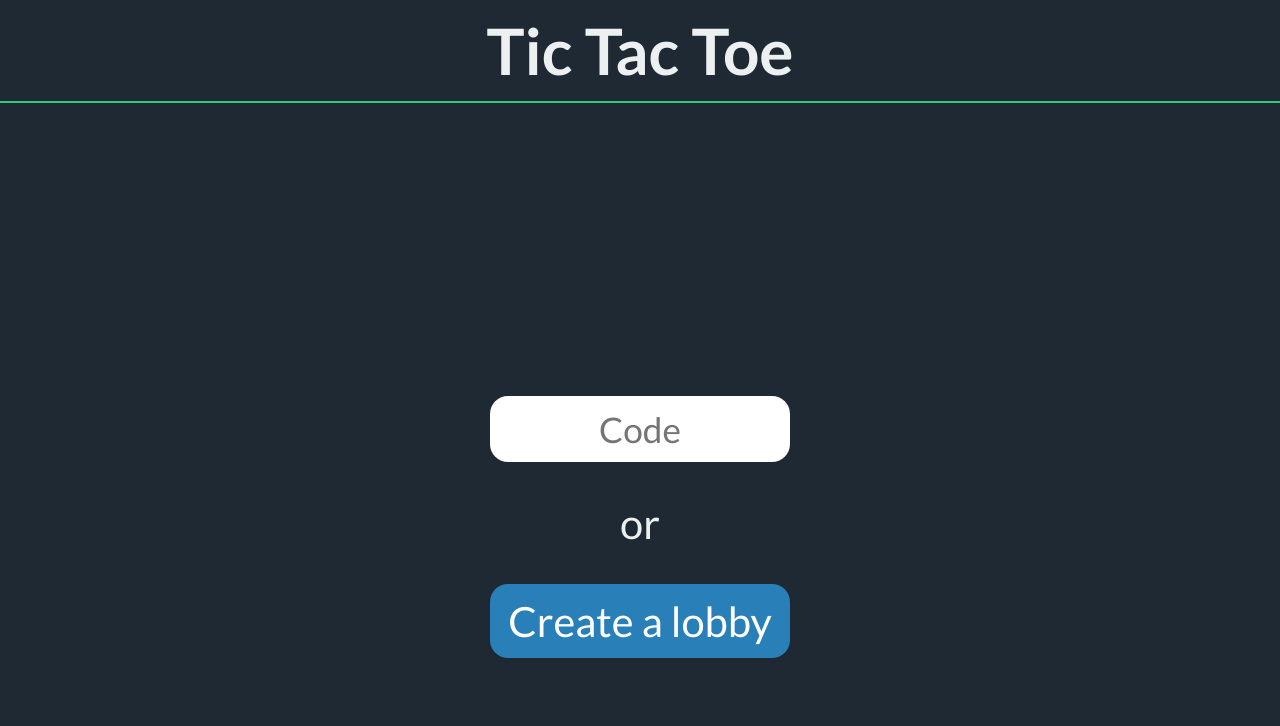
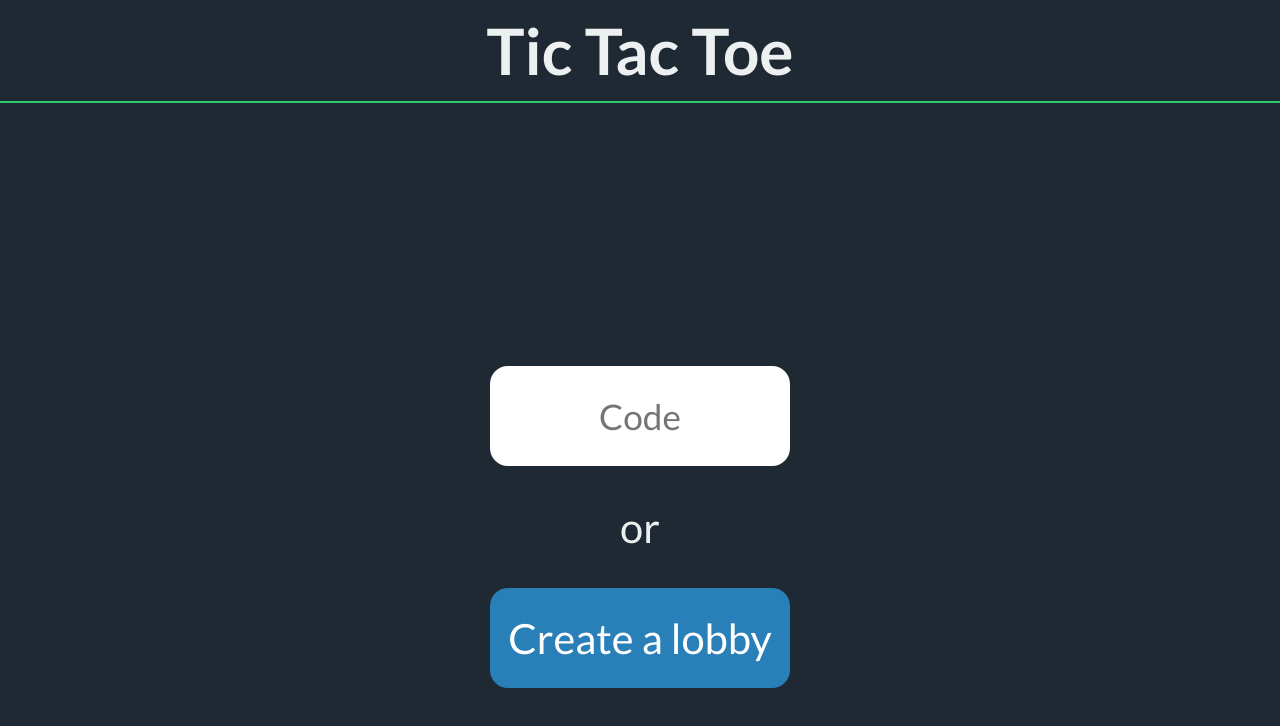
Before and after one commit to tylerhand1/tic-tac-toe, a React (Vite) app in the folder frontend/: page / in a window 1280 px wide. Shown: the top 726 px of the page. Built offline with nearby package versions, Linux system fonts and the light colour scheme.

Commit message:
Adjusted button and input sizes

```diff
--- a/frontend/src/stylesheets/style.css
+++ b/frontend/src/stylesheets/style.css
@@ -73,12 +73,20 @@ h3 {
 }
 
 p {
-  font-size: 1.6rem;
+  font-size: 1.8rem;
 }
 
 button,
 input {
   border: none;
+}
+
+button {
+  font-size: 2.2rem;
+}
+
+input {
+  font-size: 2.4rem;
 }
 
 .invite-code-btn:active,
@@ -133,21 +141,15 @@ form p {
   padding: 36px 0;
 }
 
-form input{
-  width: 180px;
-  padding: 12px 0;
-}
-
 form input,
 .create-lobby-btn {
-  width: 180px;
+  width: 200px;
+  height: 100px;
 }
 
 button {
   background-color: var(--button-bg-color);
   color: #fff;
-  font-size: 1.4rem;
-  padding: 12px 0;
 
   display: flex;
   justify-content: center;
@@ -191,7 +193,7 @@ button {
 .new-game-btn,
 .create-lobby-btn,
 form input {
-  padding: 12px;
+  padding: 12px 18px;
   border-radius: 18px;
 }
 
```
